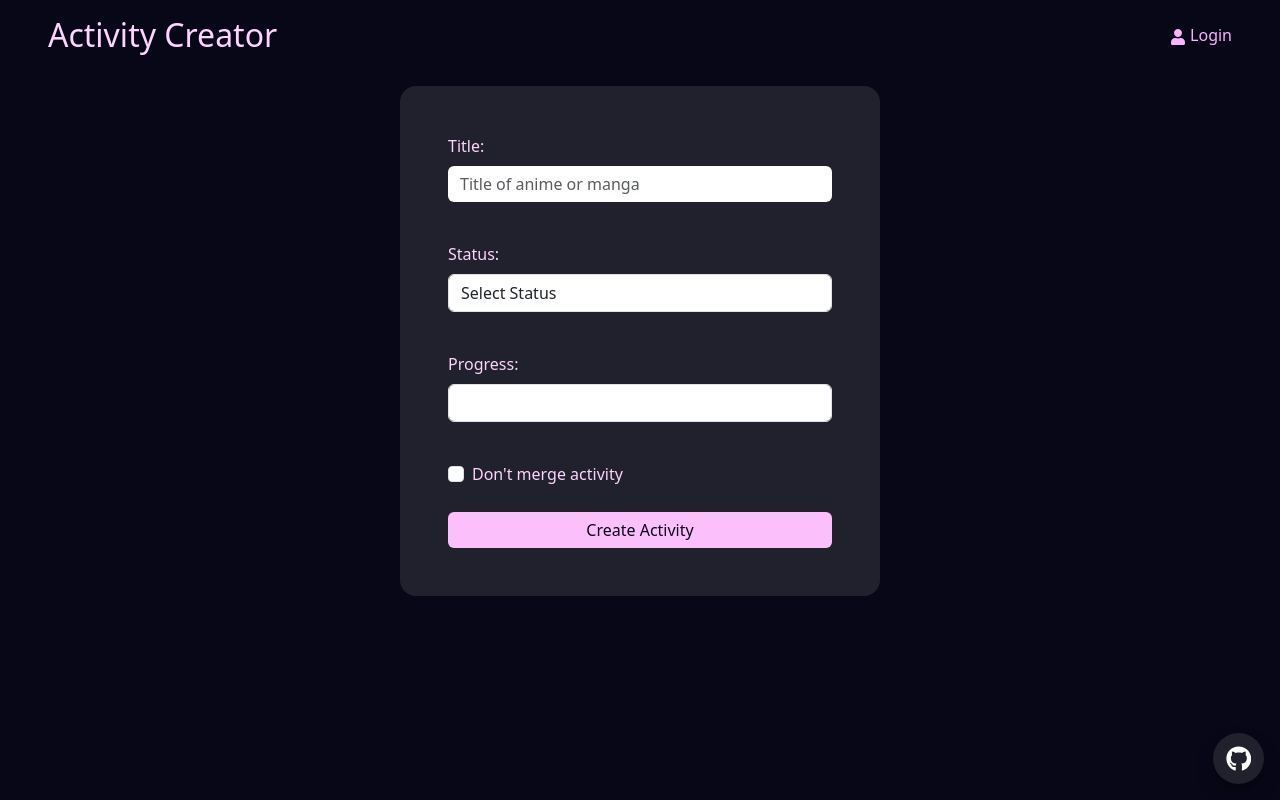
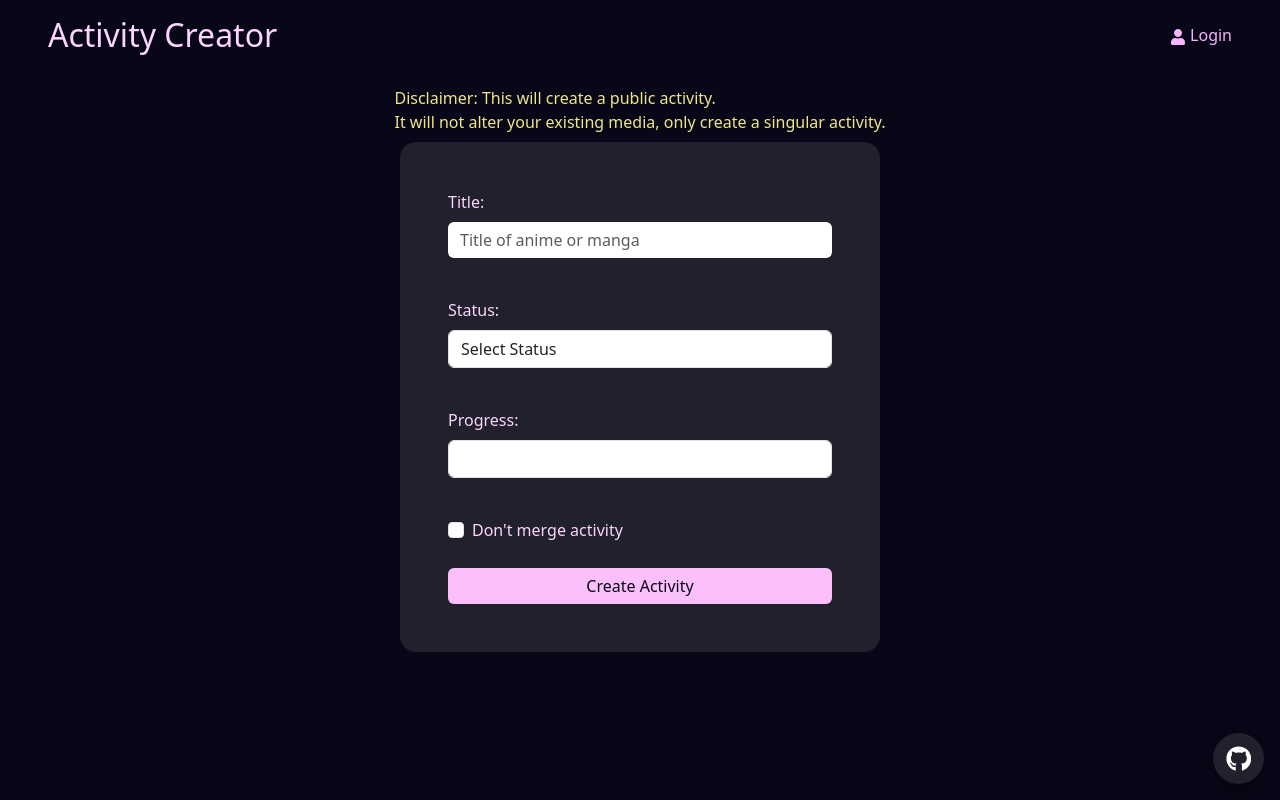
Before and after one commit to Randydator/ani-tools, a React (Vite) app: page /ActivityCreator in a window 1280 px wide. Built offline with nearby package versions, Linux system fonts and the light colour scheme.

Commit message:
hopes of making it unflakey

```diff
--- a/src/components/ActivityCreator/ActivityCreator.tsx
+++ b/src/components/ActivityCreator/ActivityCreator.tsx
@@ -137,6 +137,9 @@ function ActivityCreator() {
 
   return (
     <div className="formContainer">
+      <Form.Label style={{ color: '#F0E68C', whiteSpace: 'pre-line' }}>
+        {"Disclaimer: This will create a public activity.\nIt will not alter your existing media, only create a singular activity."}
+      </Form.Label>
       <Form onSubmit={handleSubmit} className='activityCreatorForm' noValidate>
 
         <FormGroup className="mb-4 position-relative">
--- a/src/components/ActivityCreator/activityCreatorApi.ts
+++ b/src/components/ActivityCreator/activityCreatorApi.ts
@@ -8,7 +8,7 @@ import { AxiosError } from "axios";
 
 export const useActivityCreator = () => {
     const user = useContext(UserContext)
-    const loggedInUserId = user?.id
+    const loggedInUserId = Number(user?.id)
     const remainingRequestsBuffer = 14; //A bit higher than necessary because AniList remainingRequest header can be funky. 8 necessary worst case
 
     async function returnUserToBeforeState(previousActivityMergeTime: number | null, previousMediaEntryStats: MediaEntry | null) {
```
Also changed, not shown: src/utils/anilistQueries.ts (+2 -10 lines).
